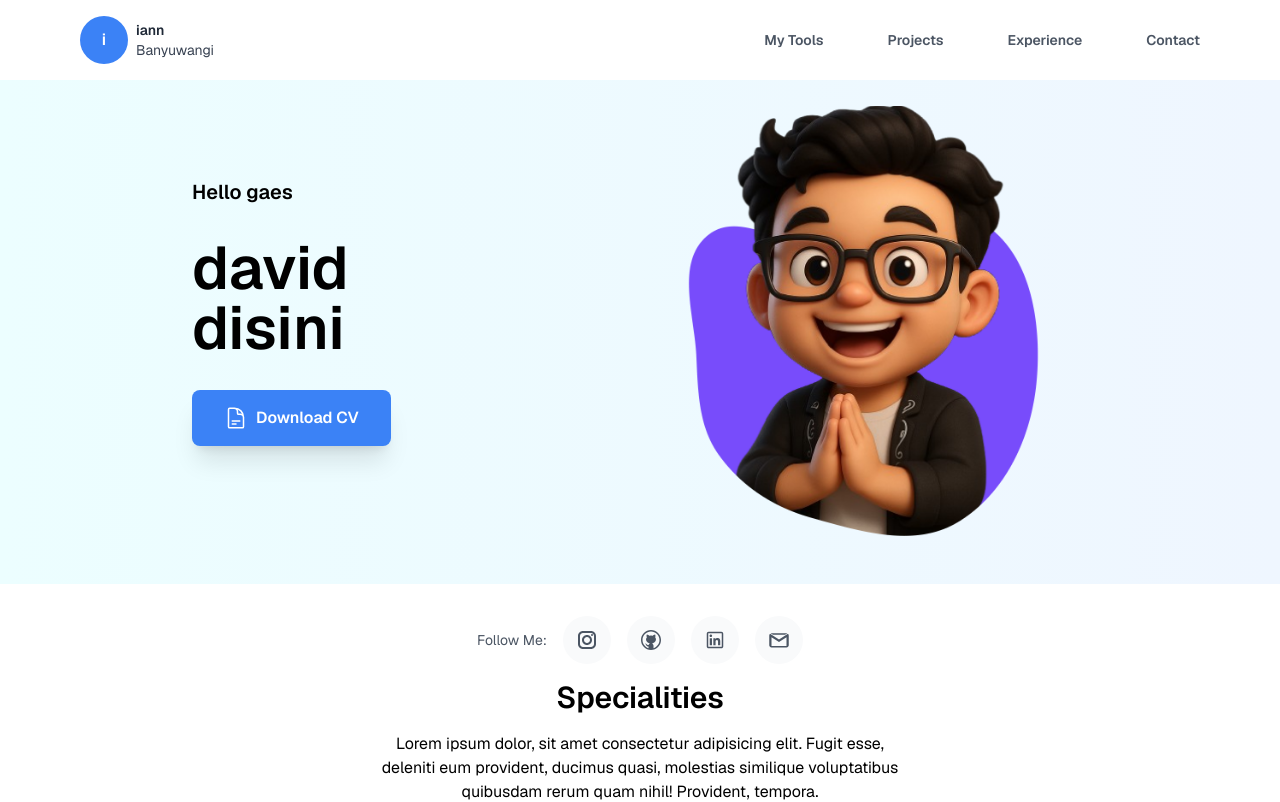
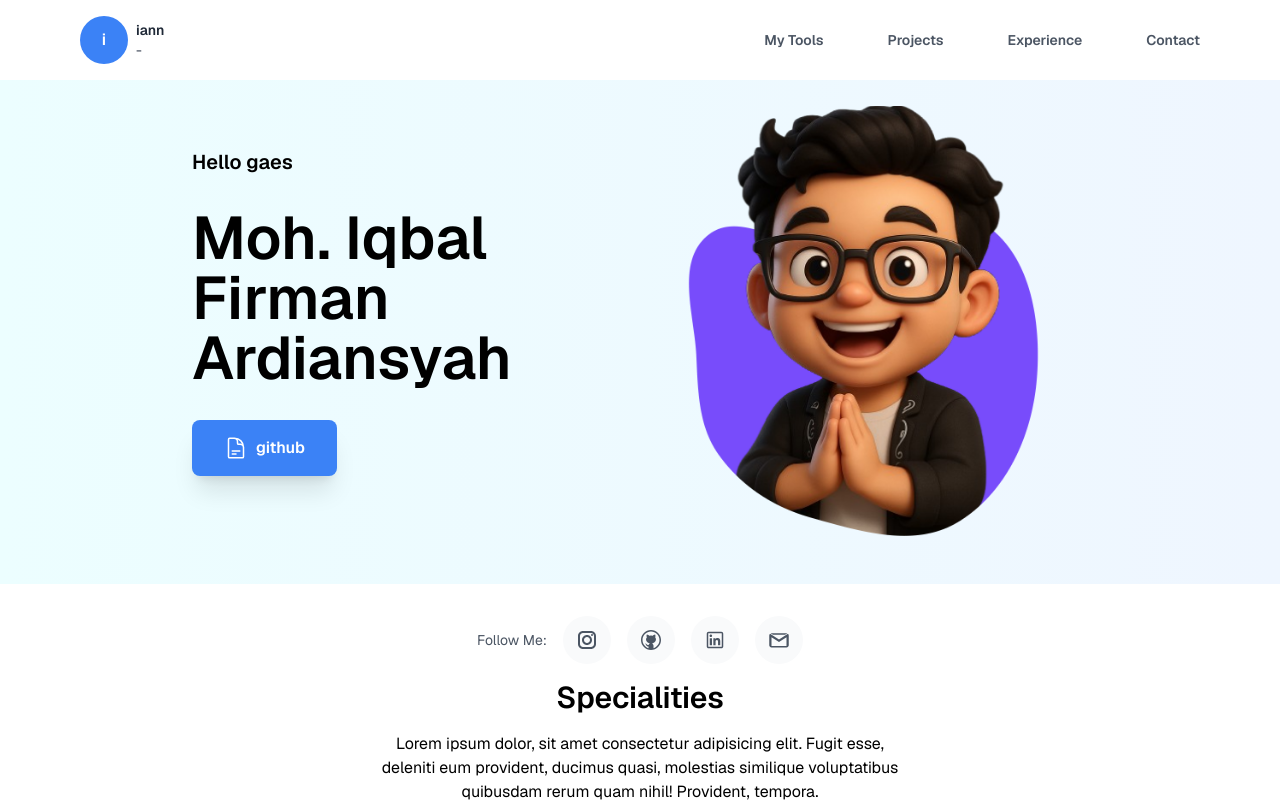
Before and after one commit to iqbalf-a/ian-portfolio, a React (Create React App) app: page / in a window 1280 px wide. Shown: the top 802 px of the page. Built offline with nearby package versions, Linux system fonts and the light colour scheme.

Commit message:
edit: nama

```diff
--- a/src/components/Navbar.jsx
+++ b/src/components/Navbar.jsx
@@ -17,7 +17,7 @@ const Navbar = () => {
                 </div>
                 <div className="text-sm">
                     <p className="font-semibold text-gray-800">iann</p>
-                    <p className="text-gray-700">Banyuwangi</p>
+                    <p className="text-gray-700">-</p>
                 </div>
             </div>
 
--- a/src/sections/HeroSection.jsx
+++ b/src/sections/HeroSection.jsx
@@ -7,8 +7,8 @@ const HeroSection = () => {
             <div className="flex-1 py-4 md:py-6">
                 <p className="font-semibold text-xl">Hello gaes</p>
                 <div className="mt-8">
-                    <p className="text-6xl font-semibold">david</p>
-                    <p className="text-6xl font-semibold">disini</p>
+                    <p className="text-6xl font-semibold">Moh. Iqbal Firman Ardiansyah</p>
+                    {/* <p className="text-6xl font-semibold">disini</p> */}
                 </div>
                 <div className="flex items-center mt-8 gap-8">
                     <a href="/" className="flex gap-2 px-4 md:px-8 py-2 md:py-4 bg-blue-500 rounded-lg text-white text-base font-semibold hover:bg-yellow-500 shadow-xl transition-colors">
@@ -16,7 +16,8 @@ const HeroSection = () => {
                             <svg xmlns="http://www.w3.org/2000/svg" fill="none" viewBox="0 0 24 24" strokeWidth={1.5} stroke="currentColor" className="size-6">
                                 <path strokeLinecap="round" strokeLinejoin="round" d="M19.5 14.25v-2.625a3.375 3.375 0 0 0-3.375-3.375h-1.5A1.125 1.125 0 0 1 13.5 7.125v-1.5a3.375 3.375 0 0 0-3.375-3.375H8.25m0 12.75h7.5m-7.5 3H12M10.5 2.25H5.625c-.621 0-1.125.504-1.125 1.125v17.25c0 .621.504 1.125 1.125 1.125h12.75c.621 0 1.125-.504 1.125-1.125V11.25a9 9 0 0 0-9-9Z" />
                             </svg>
-                            <p className='text-sm md:text-base'>Download CV</p>
+                            {/* <p className='text-sm md:text-base'>Download CV</p> */}
+                            <a href="https://github.com/iqbalf-a">github</a>
                         </div>
                     </a>
                     {/* <a href="/" className="text-base underline">See Portfolio</a> */}
```
